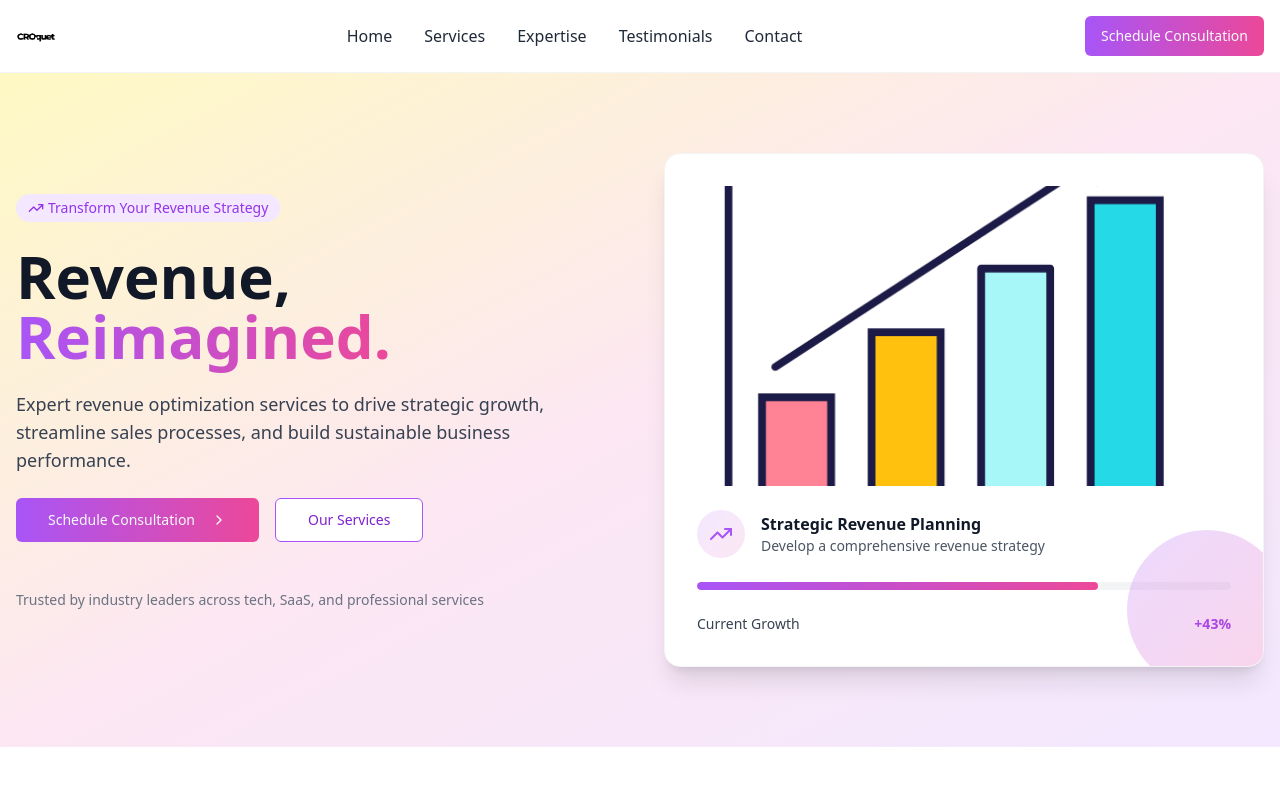
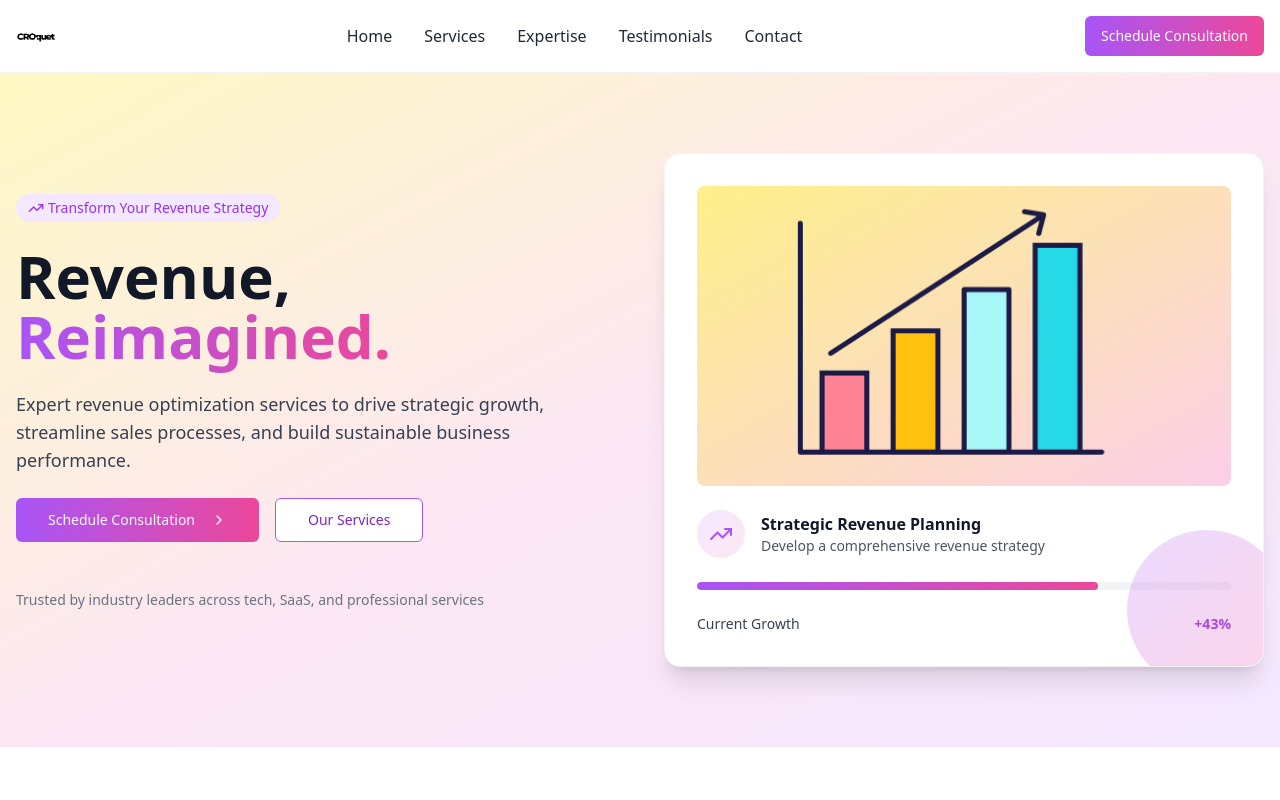
Before and after one commit to jamesabevan/revenue-roadmap-website, a React (Vite) app: page / in a window 1280 px wide. Shown: the top 800 px of the page. Built offline with nearby package versions, Linux system fonts and the light colour scheme.

Commit message:
Visual edit in Lovable
Edited UI in Lovable

```diff
--- a/src/components/home/HeroSection.tsx
+++ b/src/components/home/HeroSection.tsx
@@ -40,7 +40,7 @@ const HeroSection = () => {
           <div className="w-full md:w-1/2 relative">
             <div className="bg-white rounded-2xl shadow-xl overflow-hidden p-8 border border-gray-100 relative z-10">
               <div className="aspect-video bg-gradient-to-br from-yellow-200 to-pink-200 rounded-lg mb-6 flex items-center justify-center">
-                <img alt="Business Growth Graph" className="w-full h-full object-cover" src="/lovable-uploads/31728f87-e4b8-4ab2-b875-c3c2e861eabc.png" />
+                <img alt="Business Growth Graph" className="w-full h-full object-cover" src="/lovable-uploads/2ee15c94-c416-4501-8e61-e246bdbf5574.png" />
               </div>
               <div className="space-y-6">
                 <div className="flex items-center space-x-4">
```
Also changed, not shown: public/lovable-uploads/2ee15c94-c416-4501-8e61-e246bdbf5574.png (added).
